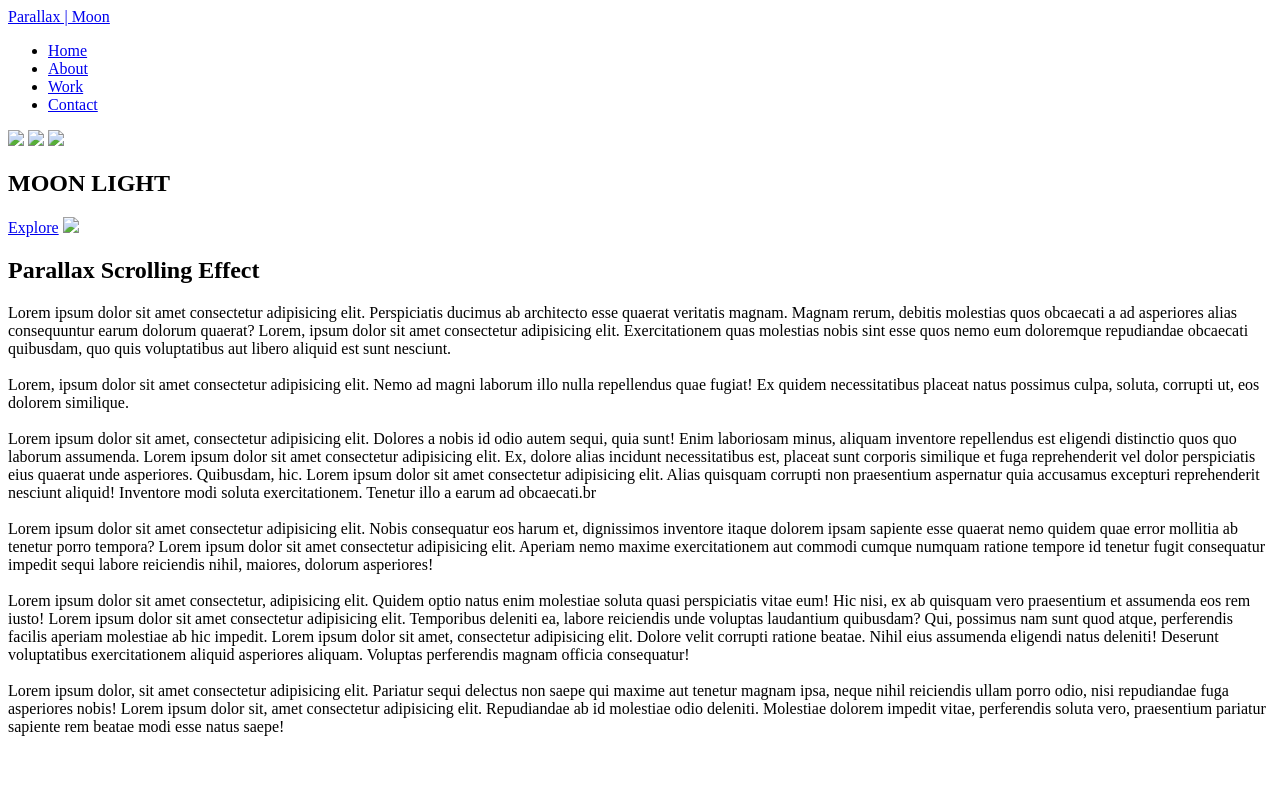
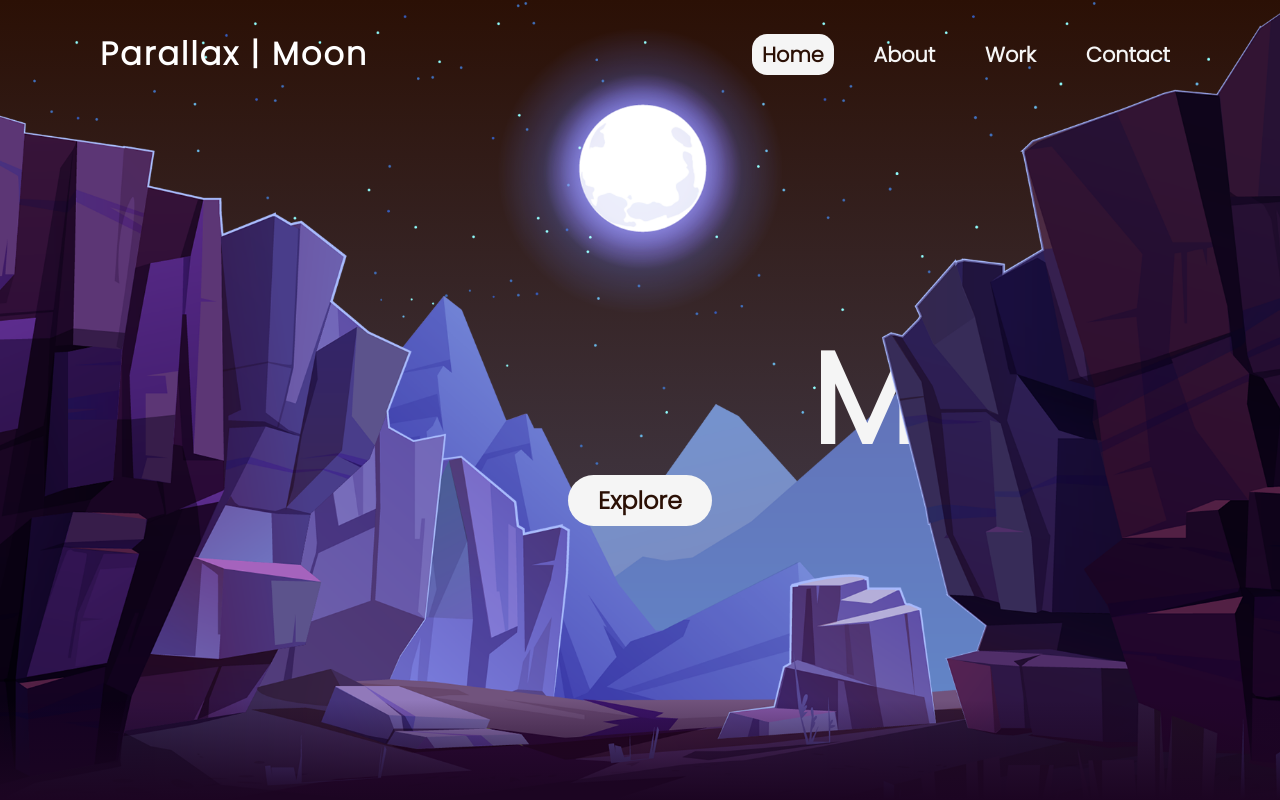
Before and after one commit to imaditya05/parallax-mooon, a plain HTML site: page index.html in a window 1280 px wide. Shown: the top 800 px of the page. Drawn offline with Linux system fonts and the light colour scheme; the site is published under a folder, as on GitHub Pages, so addresses that start at the root find nothing.

Commit message:
Fixed some bugs related to linking of files

```diff
--- a/index.html
+++ b/index.html
@@ -5,7 +5,7 @@
     <meta http-equiv="X-UA-Compatible" content="IE=edge" />
     <meta name="viewport" content="width=device-width, initial-scale=1.0" />
     <title>Prallax_Website | Moon</title>
-    <link rel="stylesheet" href="/style.css" />
+    <link rel="stylesheet" href="./style.css" />
   </head>
   <body>
     <header id="header">
@@ -19,12 +19,12 @@
     </header>
 
     <section>
-      <img src="/images/stars.png" id="stars" />
-      <img src="/images/moon.png" id="moon" />
-      <img src="/images/mountains_behind.png" id="mountains_behind" />
+      <img src="./images/stars.png" id="stars" />
+      <img src="./images/moon.png" id="moon" />
+      <img src="./images/mountains_behind.png" id="mountains_behind" />
       <h2 id="text">MOON LIGHT</h2>
       <a href="#sec" id="btn">Explore</a>
-      <img src="/images/mountains_front.png" id="mountains_front" />
+      <img src="./images/mountains_front.png" id="mountains_front" />
     </section>
     <div class="sec" id="sec">
       <h2>Parallax Scrolling Effect</h2>
@@ -78,6 +78,6 @@
         saepe!
       </p>
     </div>
-    <script src="/script.js"></script>
+    <script src="./script.js"></script>
   </body>
 </html>
```
